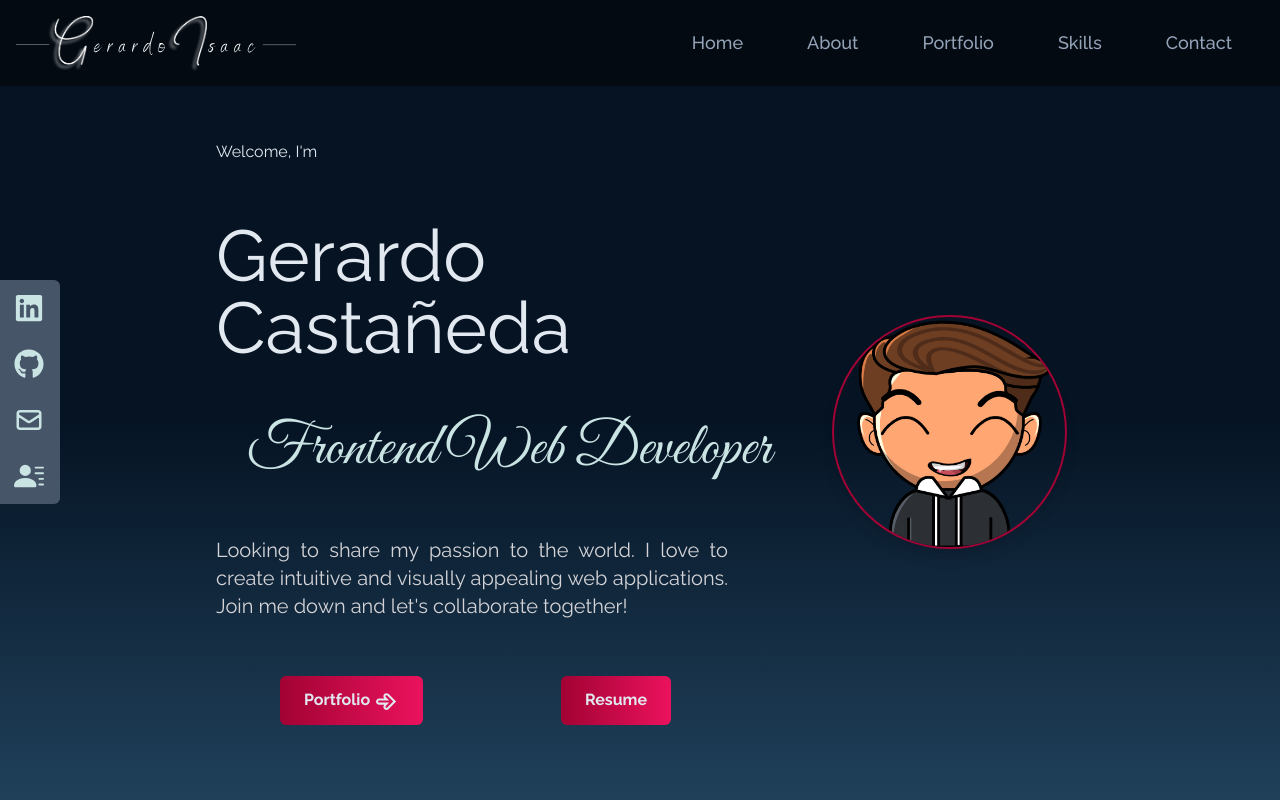
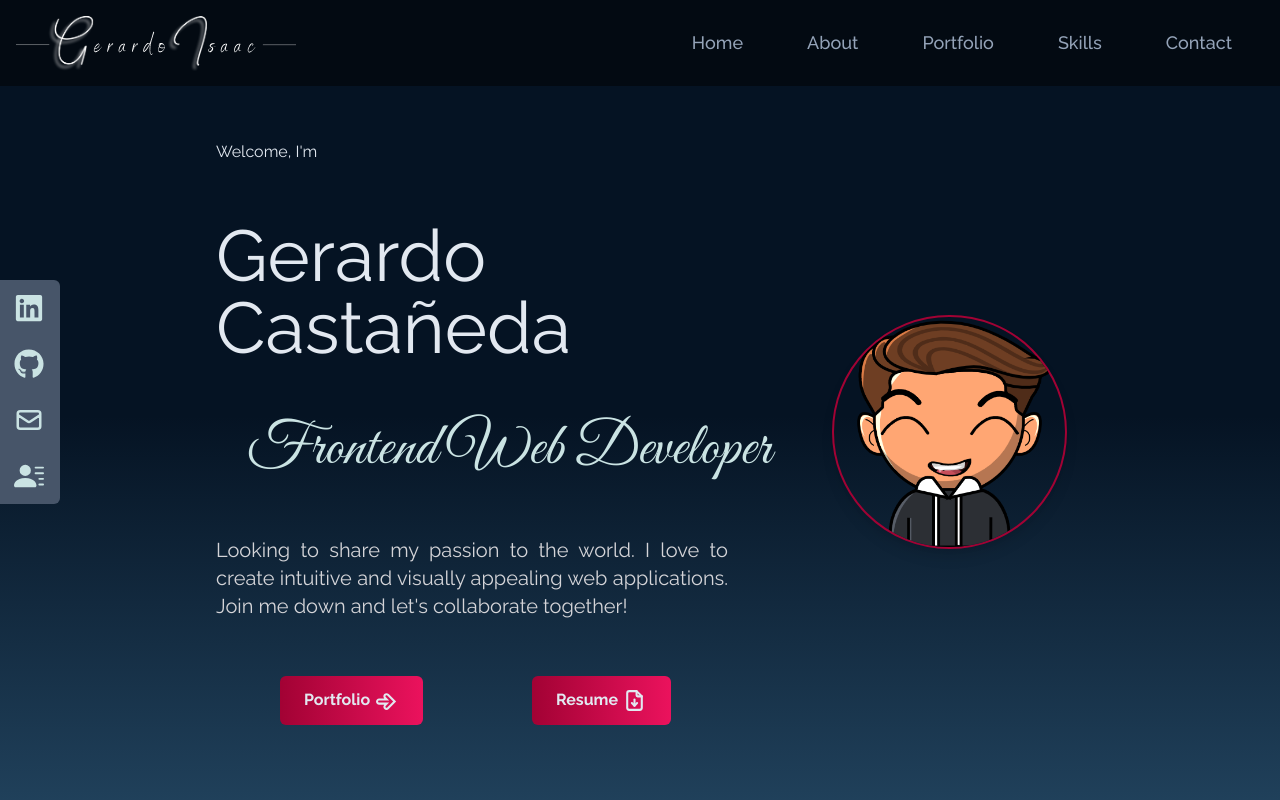
Before and after one commit to GerardoIsaac/Portfolio, a React (Create React App) app: page / in a window 1280 px wide. Shown: the top 800 px of the page. Built offline with nearby package versions, Linux system fonts and the light colour scheme.

Commit message:
added download icon to resume btn

```diff
--- a/src/components/Home.jsx
+++ b/src/components/Home.jsx
@@ -1,6 +1,7 @@
 import React from "react";
 import HeroImage from "../assets/avatar.png";
 import { TiArrowRightOutline } from "react-icons/ti";
+import { TbFileDownload } from "react-icons/tb";
 import { Link } from "react-scroll";
 
 const Home = () => {
@@ -24,12 +25,12 @@ const Home = () => {
             and visually appealing web applications. Join me down and let's
             collaborate together!
           </p>
-          <div className="flex justify-between md:w-2/3 md:ml-16">
+          <div className="flex justify-between items-center md:w-2/3 md:ml-16">
             <Link
               to="portfolio"
               smooth
               duration={500}
-              className="group w-fit px-6 py-3 flex font-bold
+              className="group w-fit px-6 py-3 flex items-center font-bold
               rounded-md bg-gradient-to-r from-color4
               to-color5 cursor-pointer"
             >
@@ -41,13 +42,16 @@ const Home = () => {
             {/* mobile only resume button */}
             <a
               href="/Gerardo-Castaneda-Resume.pdf"
-              className="w-fit px-6 py-3 font-bold rounded-md
+              className="group w-fit px-6 py-3 flex items-center font-bold rounded-md
               bg-gradient-to-r from-color4 to-color5 cursor-pointer"
               download={true}
               target="_blank"
               rel="noreferrer"
             >
               Resume
+              <span className="group-hover:translate-y-1 duration-300">
+                <TbFileDownload size={25} className='ml-1' />
+              </span>
             </a>
           </div>
         </div>
```
